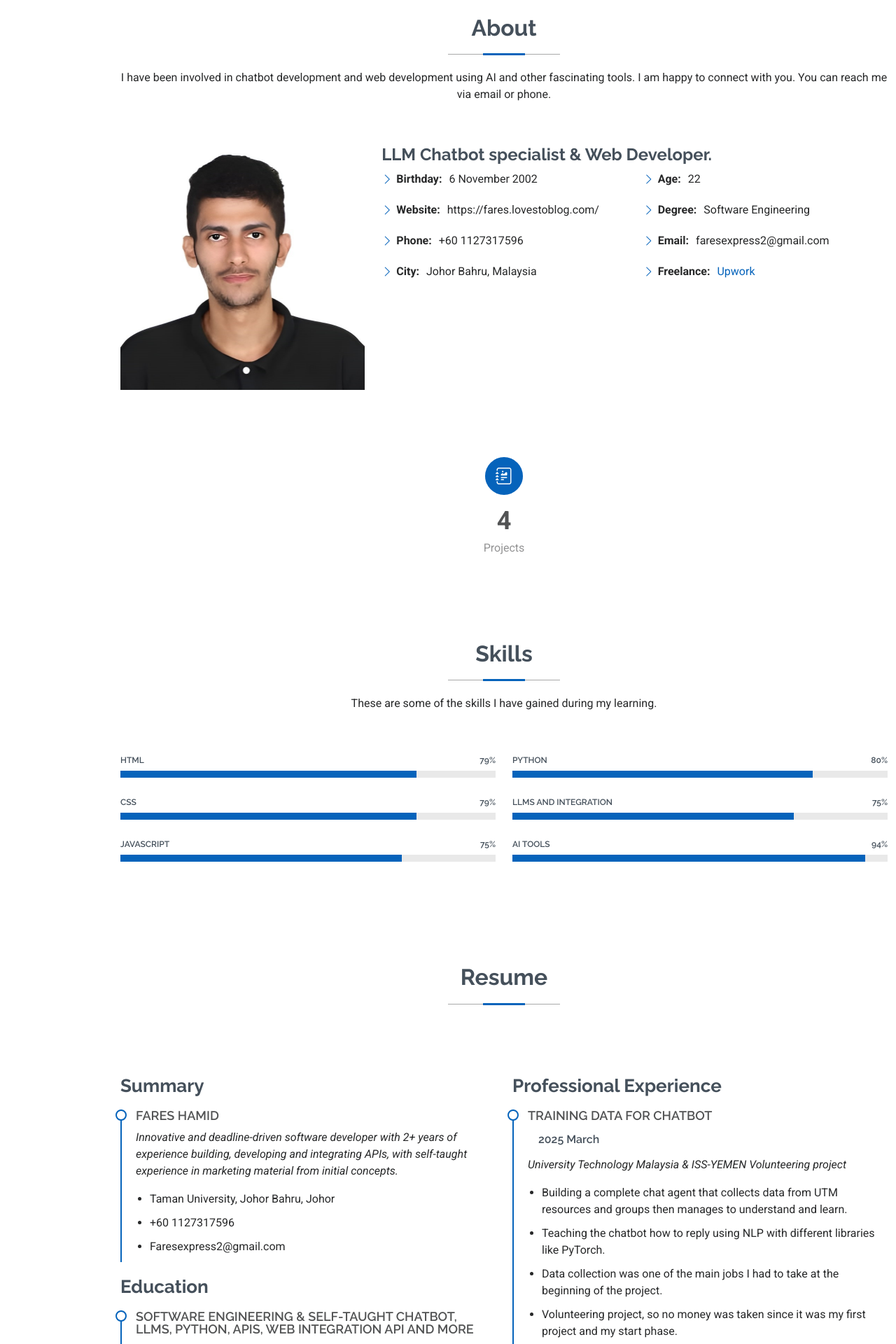
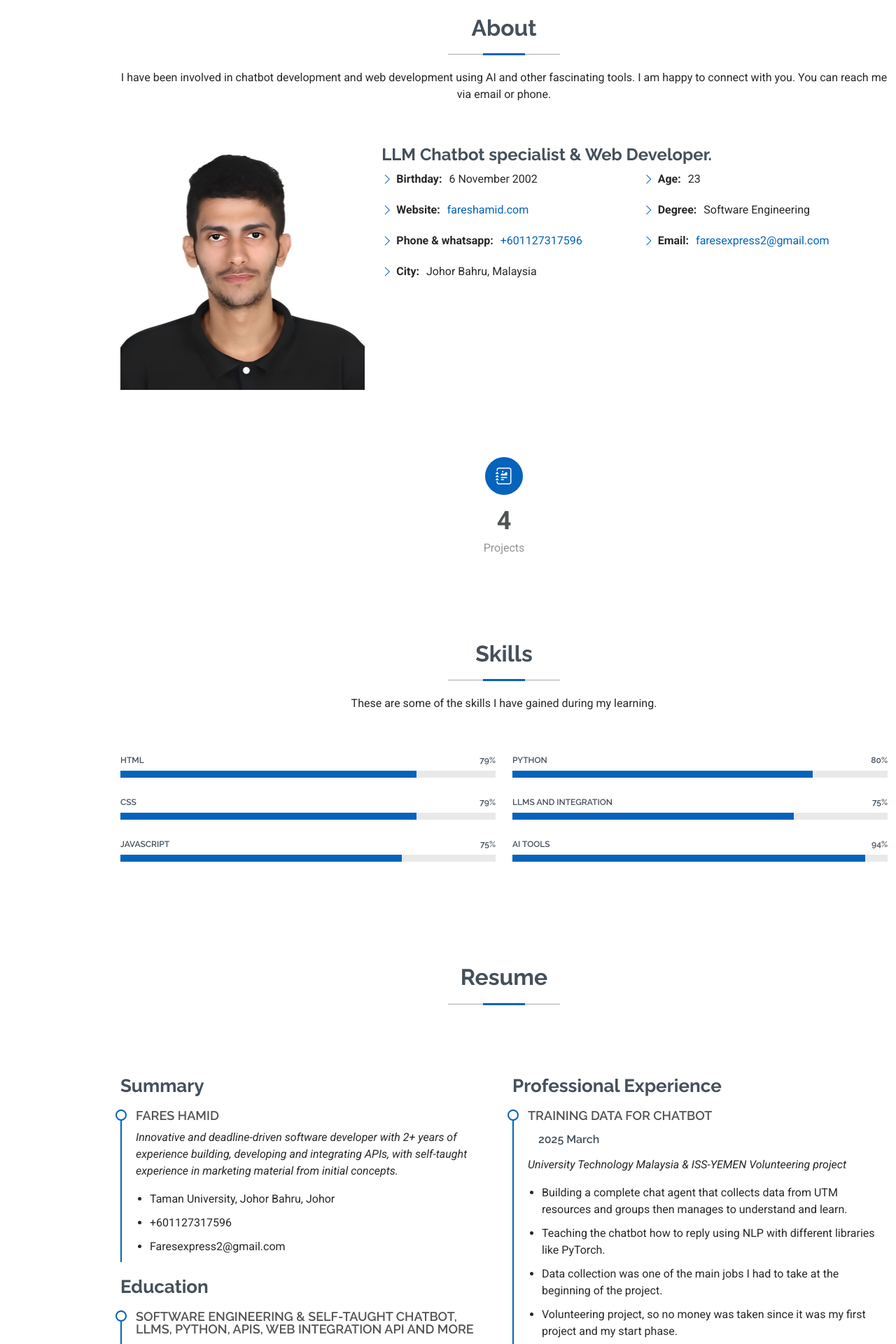
Before and after one commit to uchiha0bd/fares-portfolio, a Flask app: page / in a window 1280 px wide. Shown: the part 839-2759 px from the top of the page at 70% size. Run offline with Flask 3, Linux system fonts and the light colour scheme; some libraries are stand-ins or nearby versions.

Commit message:
update index.html with new information

```diff
--- a/templates/index.html
+++ b/templates/index.html
@@ -103,17 +103,17 @@
               <div class="col-lg-6">
                 <ul>
                   <li><i class="bi bi-chevron-right"></i> <strong>Birthday:</strong> <span>6 November 2002</span></li>
-                  <li><i class="bi bi-chevron-right"></i> <strong>Website:</strong> <span>https://fares.lovestoblog.com/</span></li>
-                  <li><i class="bi bi-chevron-right"></i> <strong>Phone:</strong> <span>+60 1127317596</span></li>
+                  <li><i class="bi bi-chevron-right"></i> <strong>Website:</strong> <span><a href="https://fareshamid.com" target="_blank">fareshamid.com</a></span></li>
+                  <li><i class="bi bi-chevron-right"></i> <strong>Phone & whatsapp:</strong> <span><a href="https://wa.me/601127317596" target="_blank">+601127317596</a></span></li>
                   <li><i class="bi bi-chevron-right"></i> <strong>City:</strong> <span>Johor Bahru, Malaysia</span></li>
                 </ul>
               </div>
               <div class="col-lg-6">
                 <ul>
-                  <li><i class="bi bi-chevron-right"></i> <strong>Age:</strong> <span>22</span></li>
+                  <li><i class="bi bi-chevron-right"></i> <strong>Age:</strong> <span>23</span></li>
                   <li><i class="bi bi-chevron-right"></i> <strong>Degree:</strong> <span>Software Engineering</span></li>
-                  <li><i class="bi bi-chevron-right"></i> <strong>Email:</strong> <span>faresexpress2@gmail.com</span></li>
-                  <li><i class="bi bi-chevron-right"></i> <strong>Freelance:</strong> <span><a href="https://www.upwork.com/freelancers/~01c1a598c4d72b67e2" target="_blank">Upwork</a></span></li>
+                  <li><i class="bi bi-chevron-right"></i> <strong>Email:</strong> <span><a href="mailto:faresexpress2@gmail.com">faresexpress2@gmail.com</a></span></li>
+                  <!--<li><i class="bi bi-chevron-right"></i> <strong>Freelance:</strong> <span><a href="https://www.upwork.com/freelancers/~01c1a598c4d72b67e2" target="_blank">Upwork</a></span></li> -->
                 </ul>
               </div>
             </div>
@@ -265,7 +265,7 @@
               <p><em>Innovative and deadline-driven software developer with 2+ years of experience building, developing and integrating APIs, with self-taught experience in marketing material from initial concepts.</em></p>
               <ul>
                 <li>Taman University, Johor Bahru, Johor</li>
-                <li>+60 1127317596</li>
+                <li>+601127317596</li>
                 <li>Faresexpress2@gmail.com</li>
               </ul>
             </div><!-- Edn Resume Item -->
@@ -711,8 +711,8 @@
             <div class="info-item d-flex" data-aos="fade-up" data-aos-delay="300">
               <i class="bi bi-telephone flex-shrink-0"></i>
               <div>
-                <h3>Call me</h3>
-                <p>+60 112 731 7596</p>
+                <h3><a href="https://wa.me/601127317596" target="_blank">CALL or Message</a></h3>
+                <p><a href="https://wa.me/601127317596" target="_blank">+601127317596</a></p>
               </div>
             </div><!-- End Info Item -->
 
@@ -720,7 +720,7 @@
               <i class="bi bi-envelope flex-shrink-0"></i>
               <div>
                 <h3>Schedule a meeting</h3>
-                <p>faresexpress2@gmail.com</p>
+                <p><a href="mailto:faresexpress2@gmail.com" target="_blank">faresexpress2@gmail.com</a></p>
               </div>
             </div><!-- End Info Item -->
 
```
